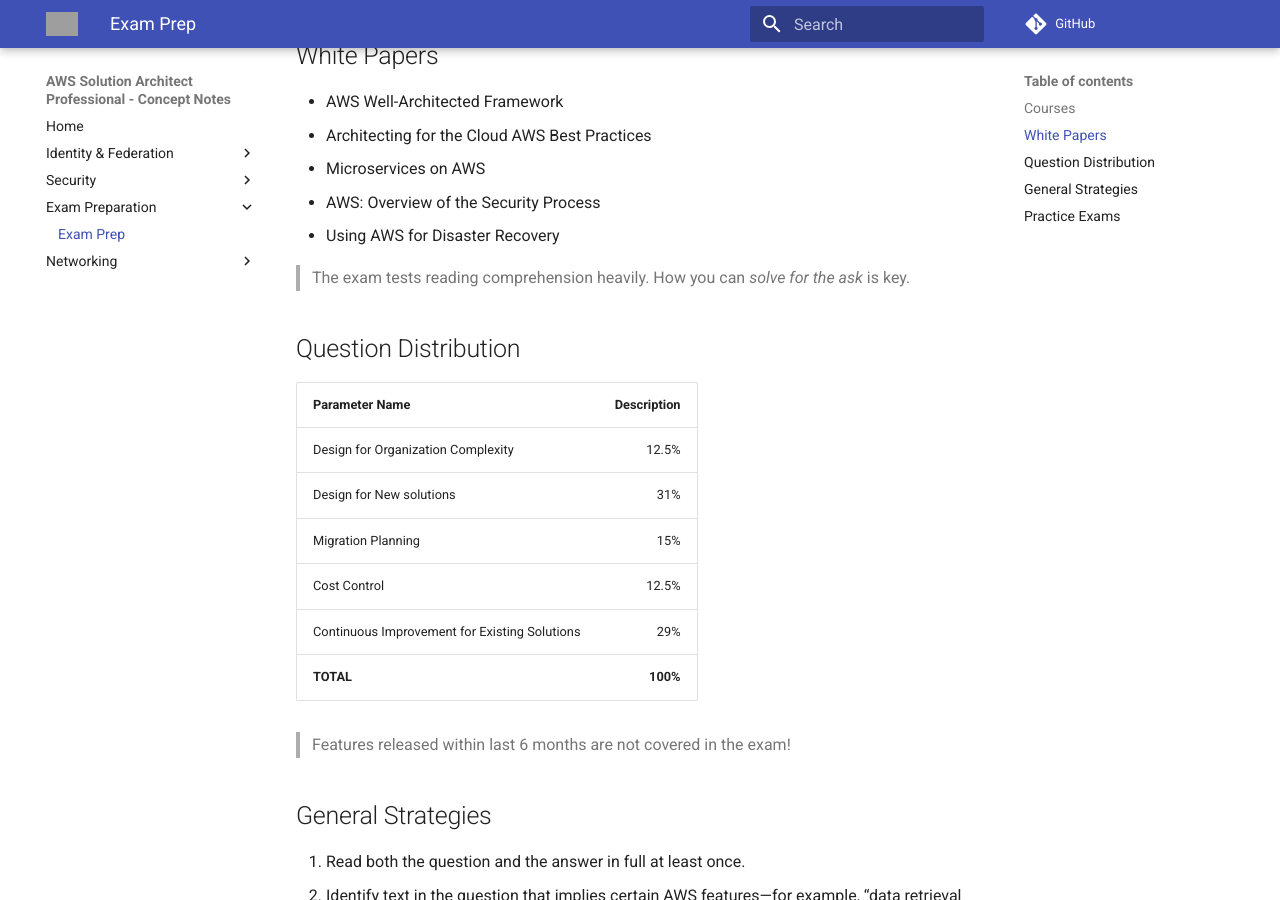
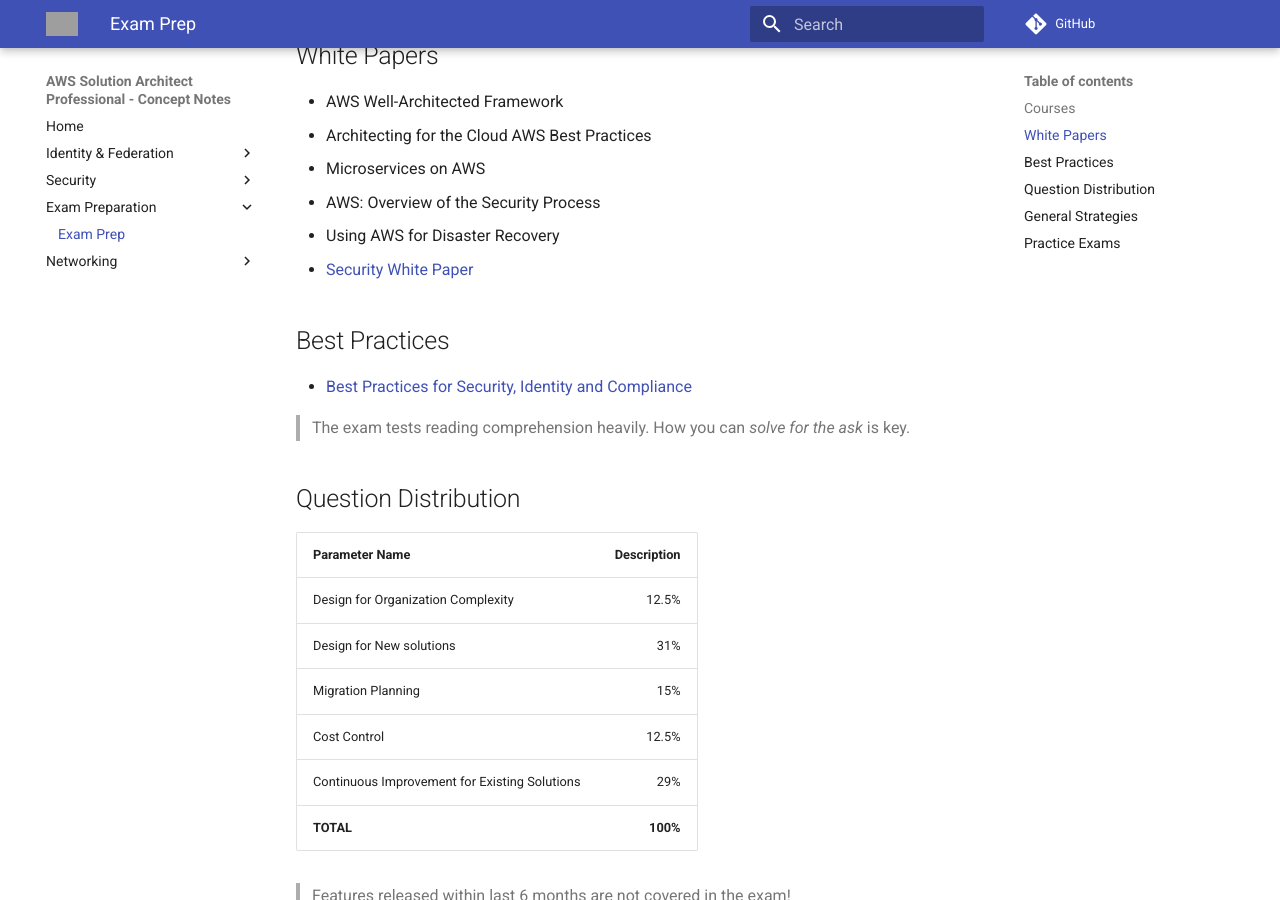
Before and after one commit to jeyabalajis/aws-certified-sa-pro-notes, an MkDocs documentation site: the page built from docs/exam_prep/exam_prep.md, in a window 1280 px wide and 900 px high, scrolled down 359 px. Built offline with MkDocs 1.6.1 and Material for MkDocs 9.7.7, drawn with Linux system fonts in a browser that asks for light colours; comment, search, counter and statistics services are not loaded; grey boxes are pictures that could not be loaded.

Commit message:
security section added

```diff
--- a/docs/exam_prep/exam_prep.md
+++ b/docs/exam_prep/exam_prep.md
@@ -12,6 +12,10 @@
 - Microservices on AWS
 - AWS: Overview of the Security Process
 - Using AWS for Disaster Recovery
+- [Security White Paper](https://docs.aws.amazon.com/whitepapers/latest/introduction-aws-security/introduction-aws-security.pdf)
+
+## Best Practices
+- [Best Practices for Security, Identity and Compliance](https://aws.amazon.com/architecture/security-identity-compliance/?cards-all.sort-by=item.additionalFields.sortDate&cards-all.sort-order=desc&awsf.content-type=*all&awsf.methodology=*all)
 
 > The exam tests reading comprehension heavily. How you can *solve for the ask* is key.
 
--- a/mkdocs.yml
+++ b/mkdocs.yml
@@ -21,6 +21,7 @@
   - Security:
       - CloudTrail: security/cloudtrail.md
       - Keys and Parameters Management: security/keys_parameter_management.md
+      - Guard Duty: security/guard_duty.md
   - Exam Preparation:
       - Exam Prep: exam_prep/exam_prep.md
   - Networking:
```
Also changed, not shown: docs/security/guard_duty.md (added, +18 -0 lines).
